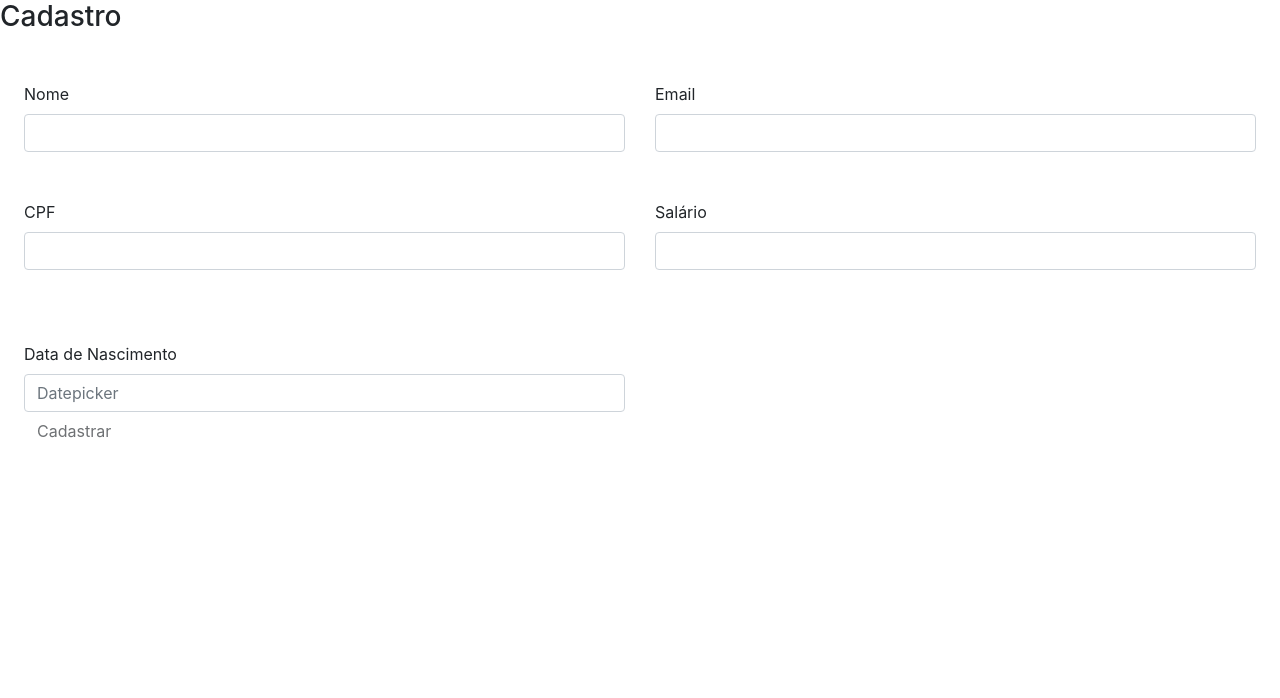
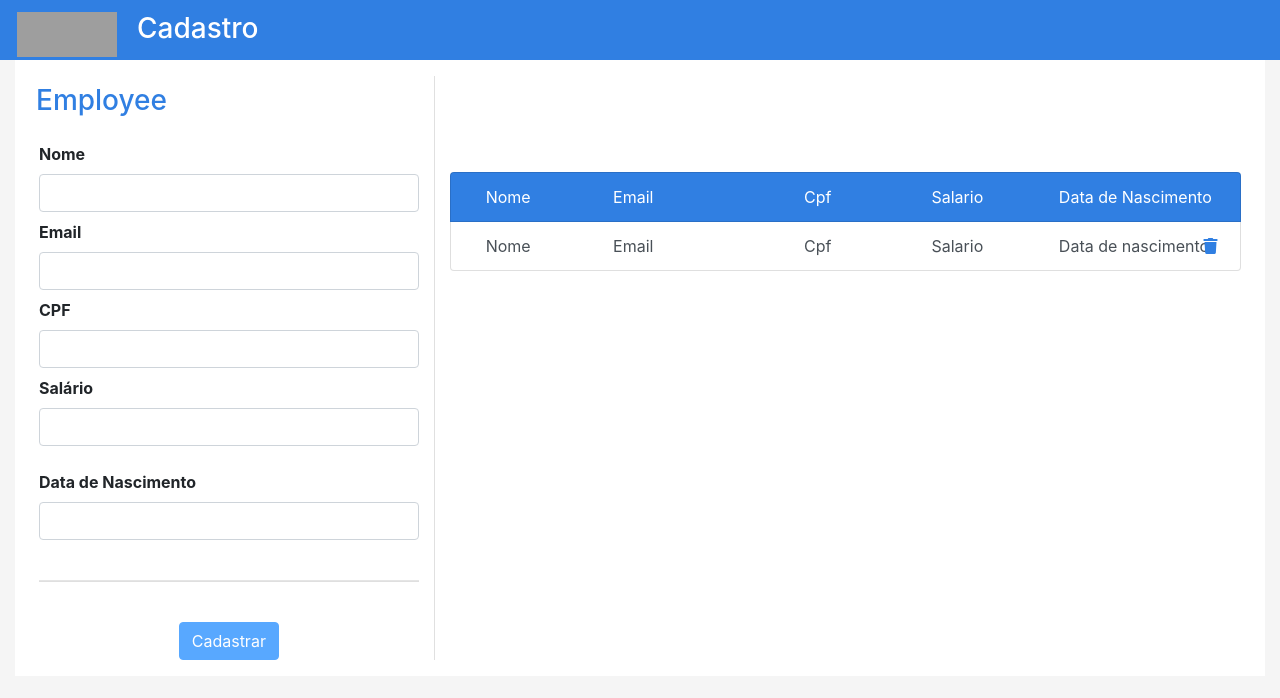
Before and after one commit to martinsjpa/Ps-BlueemonCorp, an Angular app in the folder DesafioWebSite/: page / in a window 1280 px wide. Shown: the top 698 px of the page. Built offline with nearby package versions, Linux system fonts and the light colour scheme; no server answers; grey boxes are pictures that could not be loaded.

Commit message:
Alteração no Layout + Adição FontAwesome

```diff
--- a/DesafioWebSite/package.json
+++ b/DesafioWebSite/package.json
@@ -19,6 +19,7 @@
     "@angular/platform-browser": "~10.0.9",
     "@angular/platform-browser-dynamic": "~10.0.9",
     "@angular/router": "~10.0.9",
+    "@fortawesome/fontawesome-free": "^5.15.1",
     "bootstrap": "^4.5.3",
     "colors": "^1.4.0",
     "ngx-bootstrap": "^6.2.0",
--- a/DesafioWebSite/src/app/app.component.html
+++ b/DesafioWebSite/src/app/app.component.html
@@ -1 +1,2 @@
+<navbar></navbar>
 <app-cadastro></app-cadastro>
--- a/DesafioWebSite/src/app/app.component.scss
+++ b/DesafioWebSite/src/app/app.component.scss
@@ -1,17 +1,80 @@
-//colors
 //COLORS
 $grey: #454647;
 $blue: #307FE2;
 $grey-light: #D3D3D3;
 $red: #f05050;
-//COLORS
+$gray-lighter:          #edf1f2;
+$body-color:                #656565;
+$border-color: rgba(0,0,0,.12);
 
-//BUTTONS
+// Text COLORS
+
+.text-blue {
+    color: $blue;
+}
+.text-grey {
+    color: $grey;
+}
+
+
+//
+@mixin make-bg($bgcolor, $text-color: #fff) {
+    background-color: $bgcolor;
+    color: $text-color !important;
+  }
+
+//BUTTONS HOVER
 $button-blue-hover: #176fe3;
 $button-grey-hover: #404142;
 $button-grey-light-hover: #D9D9D9;
+
+// Backgrounds
+.bg-blue {
+    background-color: $blue;
+}
+
+.bg-grey-light {
+    background-color: $button-grey-light-hover;
+}
+
+
+//Separadores
+
+.br { border-right: 1px solid $border-color;}
+.bl { border-left: 1px solid $border-color;}
+.bt { border-top: 1px solid $border-color;}
+.bb { border-bottom: 1px solid $border-color;}
+
+.bg-gray-lighter { @include make-bg($gray-lighter, $body-color); }
+
+//Text type
+
+.text-nowrap { white-space: nowrap; }
+
+.text-bold   { font-weight: bold !important; }
+
+
+
+// Font
+
+h1,h2,h3,h4 {
+    font-weight: bold;
+}
+
+h1,h2,h3,h4,h5,h6,
+.h1,.h2,.h3,.h4,.h5,.h6 {
+    margin-bottom: 0.65625rem;
+}
+// Body
+
+body {
+    font-family: "Source Sans Pro", sans-serif;
+    color: $body-color;
+    font-size: 0.875rem; // 14px
+}
+
+
 //BUTTONS
-// buttons
 
 .btn {
     border-radius: 0;
@@ -21,12 +84,14 @@ $button-grey-light-hover: #D9D9D9;
         outline: 0;
     }
 }
+
+
 .btn-blue {
     background-color: $grey;
-    color: #fff;
+    color: #307FE2;
 
     &:hover, &:focus {
-        color: #fff;
+        color:#307FE2;
         background-color: $button-blue-hover;
     }
 }
--- a/DesafioWebSite/src/app/app.module.ts
+++ b/DesafioWebSite/src/app/app.module.ts
@@ -7,11 +7,13 @@ import { CadastroComponent } from './routes/cadastro/cadastro.component';
 import { ReactiveFormsModule } from '@angular/forms';
 import {CadastroService} from './services/cadastro.service';
 import { HttpClientModule } from '@angular/common/http';
+import { NavbarComponent } from './layout/navbar/navbar.component';
 
 @NgModule({
   declarations: [
     AppComponent,
     CadastroComponent,
+    NavbarComponent,
   ],
   imports: [
     BrowserModule,
--- /dev/null
+++ b/DesafioWebSite/src/app/layout/navbar/navbar.component.html
@@ -0,0 +1,11 @@
+<nav class="navbar navbar-light bg-blue" style="height: 60px;">
+    <div class="row">
+        <a class="navbar-brand pt-1 ml-3">
+            <img src="https://malcoded.com/static/62a6d93e724594c9b028fc061d887b61/ba299/angular%2Bnodejs.png"
+                width="100" height="45" alt="" loading="lazy">
+        </a>
+        <h3 class="text-white align-self-center ml-1 pb-1">Cadastro</h3>
+    </div>
+
+
+</nav>
--- /dev/null
+++ b/DesafioWebSite/src/app/layout/navbar/navbar.component.ts
@@ -0,0 +1,15 @@
+import { Component, OnInit } from '@angular/core';
+
+@Component({
+  selector: 'navbar',
+  templateUrl: './navbar.component.html',
+  styleUrls: ['./navbar.component.scss']
+})
+export class NavbarComponent implements OnInit {
+
+  constructor() { }
+
+  ngOnInit(): void {
+  }
+
+}
--- a/DesafioWebSite/src/app/routes/cadastro/cadastro.component.html
+++ b/DesafioWebSite/src/app/routes/cadastro/cadastro.component.html
@@ -1,56 +1,139 @@
-<ng-container>
+<div class="col-12">
 
 
-    <div class="row">
-        <div class="col-12 col-sm-6 mb-3 mb-md-0">
-            <h3 class="text-blue">Cadastro</h3>
-        </div>
-    </div>
 
     <div class="b bg-white px-4 py-3">
+        <div class="row">
+
+
+            <div class="col-4 br">
                 <form [formGroup]="form">
-            <div class="row pt-4">
+                    <div class="row mt-2">
+                        <h3 class="text-blue align-self-center ml-2 pl-1 mb-4">Employee</h3>
 
-                <div class="col-12 col-md-6 mb-5">
+                        <div class="col-12">
                             <label class="text-bold" for="nome">Nome</label>
                             <input class="form-control" name="nome" type="text" formControlName="nome" />
                         </div>
 
-                <div class="col-12 col-md-6 mb-5">
+                        <div class="col-12 mt-2">
                             <label class="text-bold" for="email">Email </label>
                             <input class="form-control" name="email" type="text" formControlName="email" />
                         </div>
 
-                <div class="col-12 col-md-6 mb-5">
+                        <div class="col-12 mt-2">
                             <label class="text-bold" for="cpf">CPF</label>
                             <input class="form-control" name="cpf" type="text" formControlName="cpf" />
                         </div>
 
-                <div class="col-12 col-md-6 mb-5">
+                        <div class="col-12 mt-2">
                             <label class="text-bold" for="salario">Salário </label>
                             <input class="form-control" name="salario" type="text" formControlName="salario" />
                         </div>
 
-                <div class="col-12 col-md-6 pt-4">
+                        <div class="col-12 mt-4 mb-4">
                             <label for="datanasc" class="text-bold">Data de Nascimento</label>
-                    <input type="text" placeholder="Datepicker" class="form-control" formControlName="dataNasc"
-                        bsDatepicker
+                            <input type="text" class="form-control" formControlName="dataNasc" bsDatepicker
                                 [bsConfig]="{ isAnimated: true, containerClass: 'theme-blue', dateInputFormat:'DD/MM/YYYY'}">
 
-
                         </div>
-
-                <div class="col-12">
-                    <button class="btn btn-blue" [disabled]="!form.valid">
+                        <div class="col-12 ">
+                            <hr class="bb">
+                        </div>
+                        <div class="col-12 mt-4 text-center">
+                            <button class="btn btn-primary" [disabled]="!form.valid">
                                 <span>Cadastrar</span>
                             </button>
 
                         </div>
 
+
+
                     </div>
 
                 </form>
+
+            </div>
+
+            <div class="col-8 mt-5 pt-5">
+
+                <div class="list-group">
+                    <!--Labels-->
+                    <div class="list-group-item first-item text-left list-group-item-light text-white d-md-block" style="background: #307FE2;">
+                        <div class="row ml-0">
+
+                            <!--Position-->
+                            <div class="col-12 col-md-2">
+                                Nome
+                            </div>
+
+                            <!--Integration Code-->
+                            <div class="col-12 col-md-3">
+                                Email
+                            </div>
+
+                            <!--Status-->
+                            <div class="col-12 col-md-2">
+                                Cpf
+                            </div>
+
+                            <!--Buttons-->
+                            <div class="col-12 col-md-2">
+                                Salario
+                            </div>
+
+                            <div class="col-12 col-md-2 text-nowrap">
+                                Data de Nascimento
                             </div>
 
 
-<ng-container>
+                        </div>
+                    </div>
+
+                    <!--Content-->
+                    <div class="list-group-item list-group-item-action text-left">
+                        <div class="row ml-0">
+
+                            <div class="col-12 col-md-2">
+                                Nome
+                            </div>
+
+                            <!--Integration Code-->
+                            <div class="col-12 col-md-3">
+                                Email
+                            </div>
+
+                            <!--Status-->
+                            <div class="col-12 col-md-2">
+                                Cpf
+                            </div>
+
+                            <!--Buttons-->
+                            <div class="col-12 col-md-2">
+                                Salario
+                            </div>
+
+                            <div class="col-12 col-md-2 text-nowrap">
+                                Data de nascimento
+                            </div>
+
+                            <div class="col-12 col-md-1 align-self-center  text-center pr-0">
+                                <i class="fas fa-trash text-blue" style="cursor:pointer"></i>
+                            </div>
+
+                        </div>
+
+                    </div>
+
+                </div>
+
+
+
+            </div>
+
+
+
+        </div>
+    </div>
+
+</div>
--- a/DesafioWebSite/src/app/shared/styles/colors.scss
+++ /dev/null
@@ -1,23 +0,0 @@
-//COLORS
-$grey: #454647;
-$blue: #307FE2;
-$grey-light: #D3D3D3;
-$red: #f05050;
-//COLORS
-
-//MENU
-$hoverTopMenu: #e7f0ff;
-$hoverAsideMenu: #FAFAFA;
-//MENU
-
-//FORMS
-$disabled: #F4F5F6;
-$dropdown-option-hover: #F2F2F2;
-$checked: #F2F2F2;
-//FORMS
-
-//BUTTONS
-$button-blue-hover: #176fe3;
-$button-grey-hover: #404142;
-$button-grey-light-hover: #D9D9D9;
-//BUTTONS
--- a/DesafioWebSite/src/index.html
+++ b/DesafioWebSite/src/index.html
@@ -7,7 +7,7 @@
   <meta name="viewport" content="width=device-width, initial-scale=1">
   <link rel="icon" type="image/x-icon" href="favicon.ico">
 </head>
-<body>
+<body style="background-color: whitesmoke;">
   <app-root></app-root>
 </body>
 </html>
--- a/DesafioWebSite/src/styles.scss
+++ b/DesafioWebSite/src/styles.scss
@@ -1,3 +1,5 @@
 @import '~bootstrap/dist/css/bootstrap.min.css';
 @import '../node_modules/ngx-bootstrap/datepicker/bs-datepicker.css';
 @import 'app/app.component.scss';
+@import '~@fortawesome/fontawesome-free/css/solid.css';
+@import '~@fortawesome/fontawesome-free/css/fontawesome.css';
```
Also changed, not shown: DesafioWebSite/src/app/layout/navbar/navbar.component.scss (added), 2 other files (tests, documents, lock files or other folders). Lines whose indentation alone changed are shown as unchanged.
